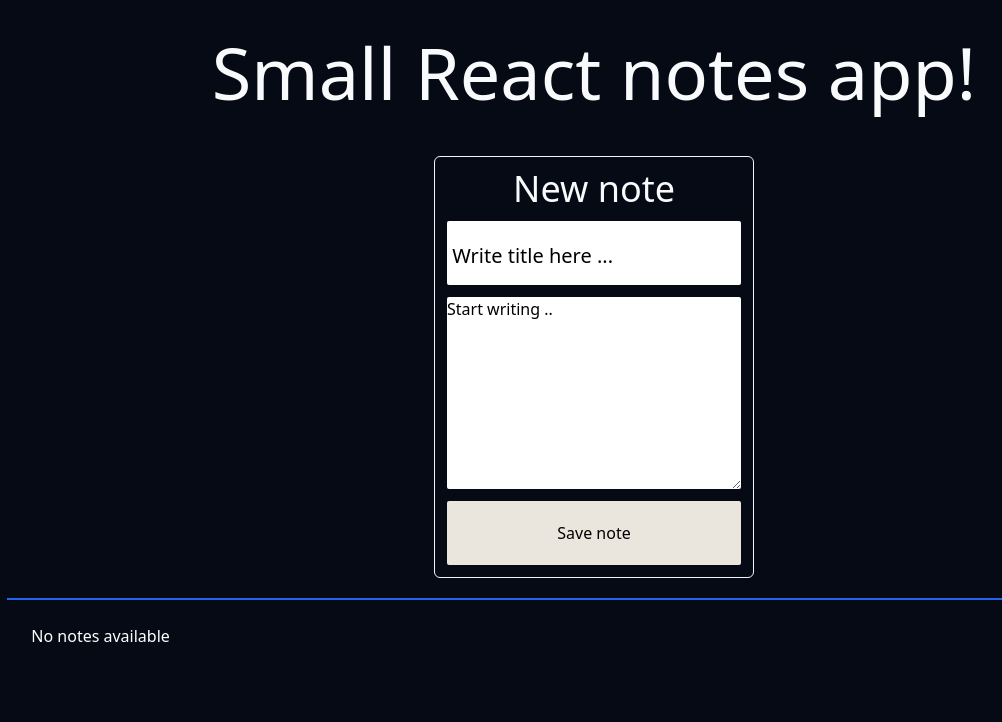
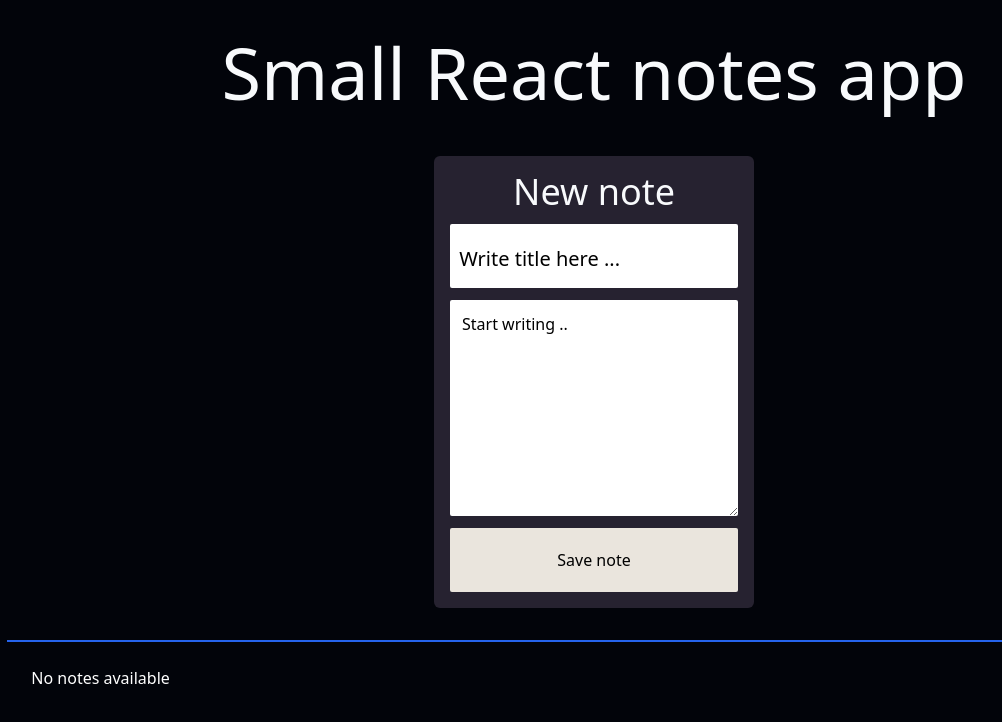
Before and after one commit to M4x29/Jot, a React (Create React App) app in the folder react-notes/: page / in a window 1280 px wide. Shown: the top 722 px of the page, without its empty margins (46-1048 px from the left). Built offline with nearby package versions, Linux system fonts and the light colour scheme.

Commit message:
små fargeendringer

```diff
--- a/react-notes/src/App.jsx
+++ b/react-notes/src/App.jsx
@@ -9,7 +9,7 @@ function App() {
         }
       >
         <h1 className="text-slate-50 text-7xl flex items-center h-36">
-          Small React notes app!
+          Small React notes app
         </h1>
         <NotesForm />
       </div>
--- a/react-notes/src/components/notesform.jsx
+++ b/react-notes/src/components/notesform.jsx
@@ -54,7 +54,7 @@ function NotesForm() {
               scale: 1.1,
               transition: { duration: 0.2 },
             }}
-            className="border rounded-md p-3 border-slate-100"
+            className="bg-[#262230] rounded-md p-4 border-slate-100"
           >
             <h1
               className={
@@ -66,7 +66,7 @@ function NotesForm() {
             <form className="flex flex-col" onSubmit={handleSubmit}>
               {" "}
               <input
-                className="w-full h-16 text-text text-2xl placeholder:text-text  placeholder:text-xl rounded-sm flex justify-center items-center"
+                className="w-full h-16 text-text text-2xl placeholder:text-text p-1  placeholder:text-xl rounded-sm flex justify-center items-center"
                 type="text"
                 placeholder=" Write title here ..."
                 name="title"
@@ -76,7 +76,7 @@ function NotesForm() {
               />
               <div className="h-3"></div>
               <textarea
-                className="text-black placeholder:text-text rounded-sm"
+                className="text-black placeholder:text-text rounded-sm p-3"
                 name="note"
                 id=""
                 cols="30"
@@ -97,7 +97,7 @@ function NotesForm() {
           </motion.div>
         </div>
       </main>
-      <div className=" w-11/12  border-t-2 border-blue-600  mt-5 mb-5 flex ">
+      <div className=" w-11/12  border-t-2 border-blue-600  mt-8 mb-5 flex ">
         <div className="text-white  w-full h-full flex flex-row flex-wrap gap-5 p-6 ">
           {notes.length > 0 ? (
             notes.map((note, i) => {
--- a/react-notes/tailwind.config.js
+++ b/react-notes/tailwind.config.js
@@ -4,7 +4,7 @@ module.exports = {
   theme: {
     extend: {
       colors: {
-        primary: "#060A15",
+        primary: "#02040A",
         secondary: " #EAE5DD",
         eggwhite: "#FFF5C3",
         text: "#000000",
```
